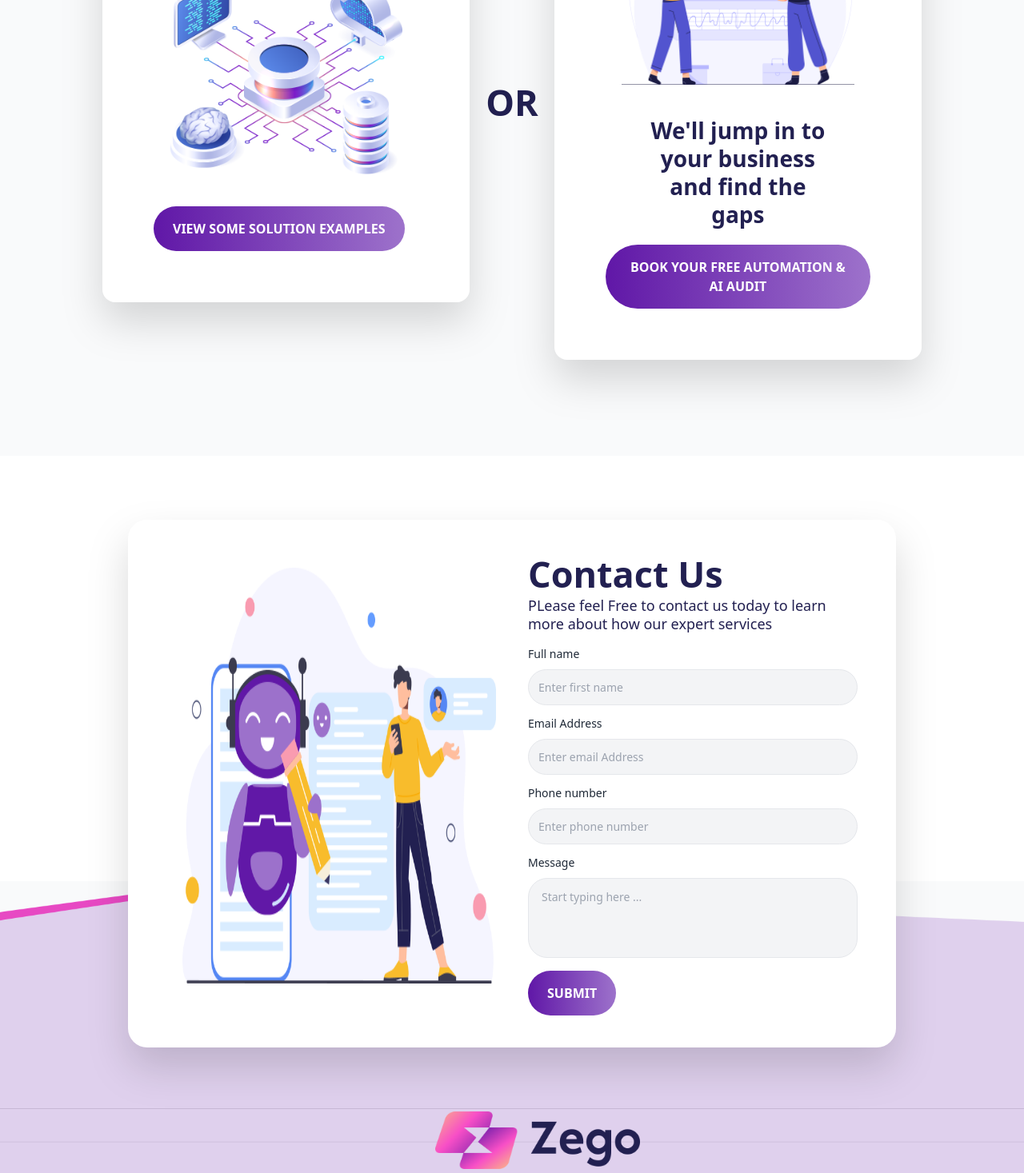
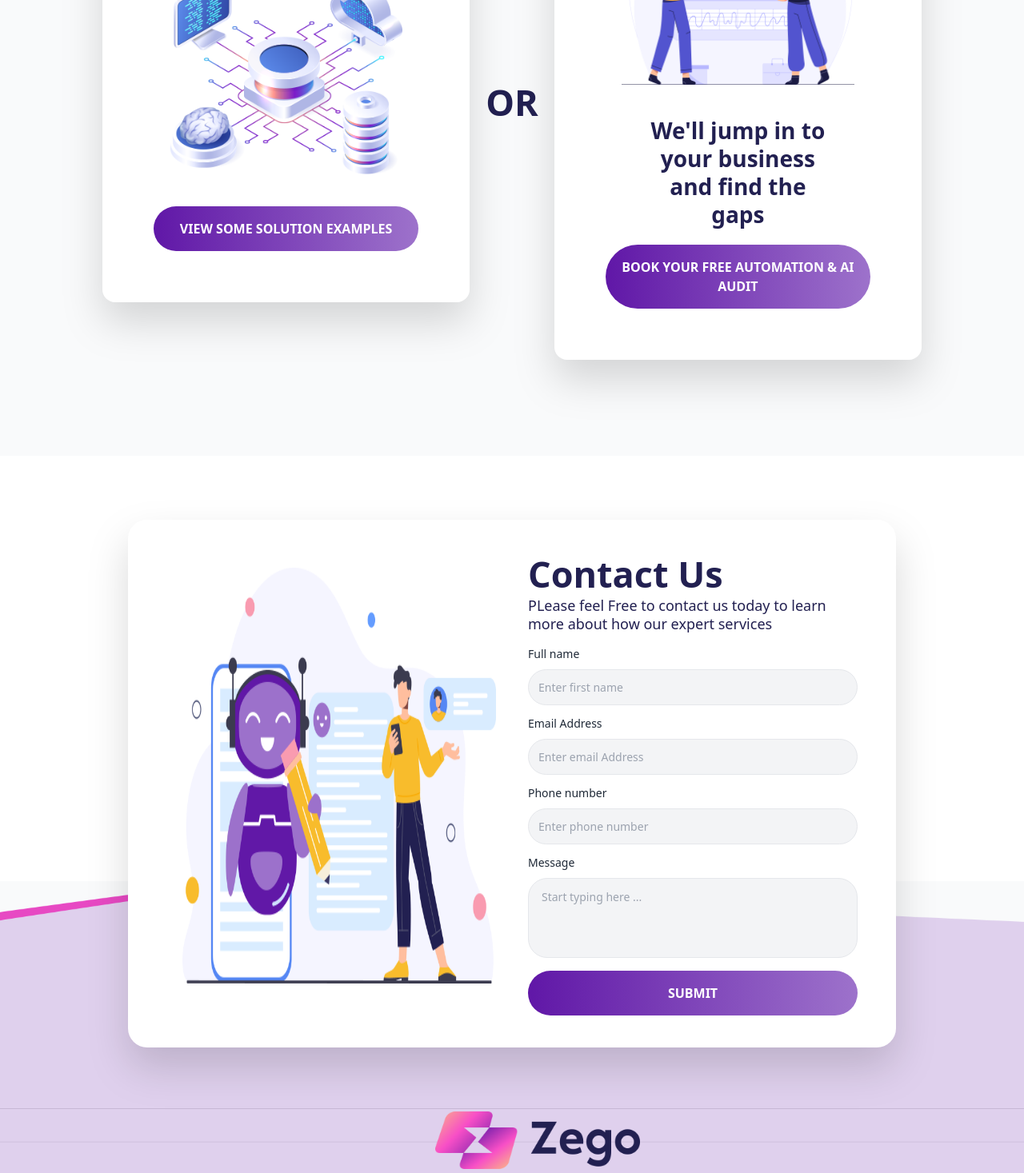
Before and after one commit to muhammadbilal04/project, a React (Create React App) app: page / in a window 1280 px wide. Shown: the part 2114-3581 px from the top of the page at 80% size. Built offline with nearby package versions, Linux system fonts and the light colour scheme.

Commit message:
finallll

```diff
--- a/src/components/button.jsx
+++ b/src/components/button.jsx
@@ -2,7 +2,7 @@ import React from 'react';
 
 const Btn = ({ children, style }) => {
     return (
-      <button style={style} className='rounded-full bg-gradient-to-r from-[#6017a7] to-[#9d72cb] font-semibold text-white py-4 px-6 '>
+      <button style={style} className='rounded-full bg-gradient-to-r from-[#6017a7] to-[#9d72cb]  font-semibold text-white py-4 px-6 '>
         {children}
       </button>
     );
--- /dev/null
+++ b/src/components/button2.jsx
@@ -0,0 +1,10 @@
+import React from 'react';
+
+const Btn2 = ({ children, style }) => {
+    return (
+      <button style={style} className='rounded-full bg-gradient-to-r from-[#6017a7] to-[#9d72cb]  font-semibold text-white py-4 w-full mx-auto '>
+        {children}
+      </button>
+    );
+  };
+export default Btn2;
--- a/src/sections/business.jsx
+++ b/src/sections/business.jsx
@@ -1,4 +1,5 @@
 import Btn from "../components/button";
+import Btn2 from "../components/button2";
 
 function Business() {
 
@@ -16,7 +17,7 @@ function Business() {
                         {/* <h3 className="text-[25px] text-center leading-tight font-bold text-[#222051] pb-5">
                             dsfsdfs
                         </h3> */}
-                        <Btn >VIEW SOME SOLUTION EXAMPLES</Btn>
+                        <Btn2 >VIEW SOME SOLUTION EXAMPLES</Btn2>
                     </div>
                         <h2 className=" text-[45px] md:py-5 lg:py-0 text-center leading-tight font-extrabold text-[#222051]">
                             OR
@@ -26,7 +27,7 @@ function Business() {
                             <h3 className="text-[28px] w-4/6 mx-auto text-center leading-tight font-bold text-[#222051] pb-5">
                                 We'll jump in to your business and find the gaps
                             </h3>
-                            <Btn >BOOK YOUR FREE AUTOMATION & AI AUDIT</Btn>
+                            <Btn2 >BOOK YOUR FREE AUTOMATION & AI AUDIT</Btn2>
                         </div></div>
                 </div>
             </section>
--- a/src/sections/contact.jsx
+++ b/src/sections/contact.jsx
@@ -1,4 +1,5 @@
 import Btn from "../components/button";
+import Btn2 from "../components/button2";
 
 function Contact() {
 
@@ -39,7 +40,7 @@ function Contact() {
                                         placeholder="Start typing here ..."
                                     />
                                 </div>
-                                <Btn>SUBMIT</Btn>
+                                <Btn2>SUBMIT</Btn2>
 
                             </form>
 
```
